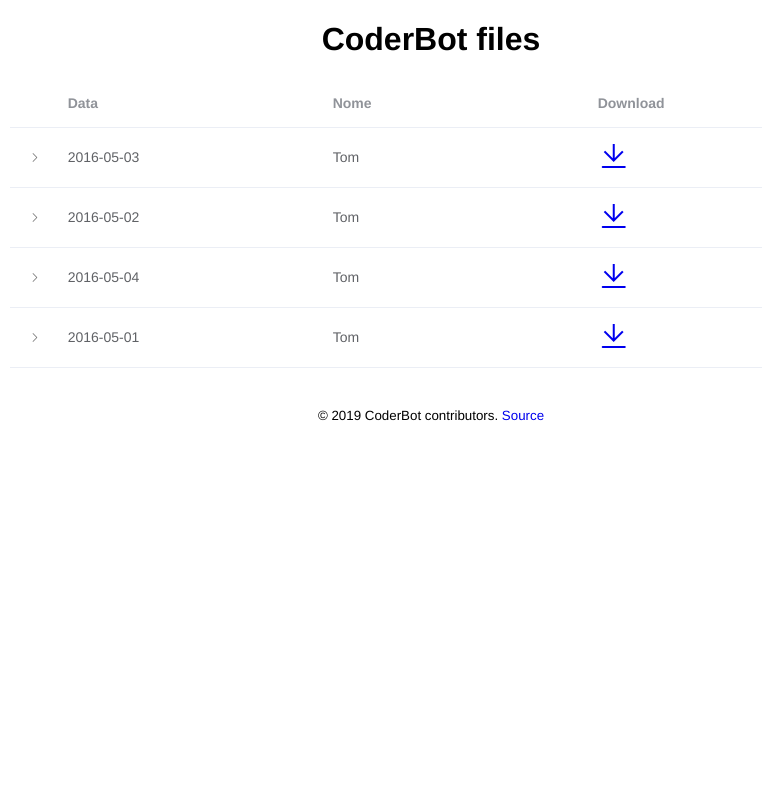
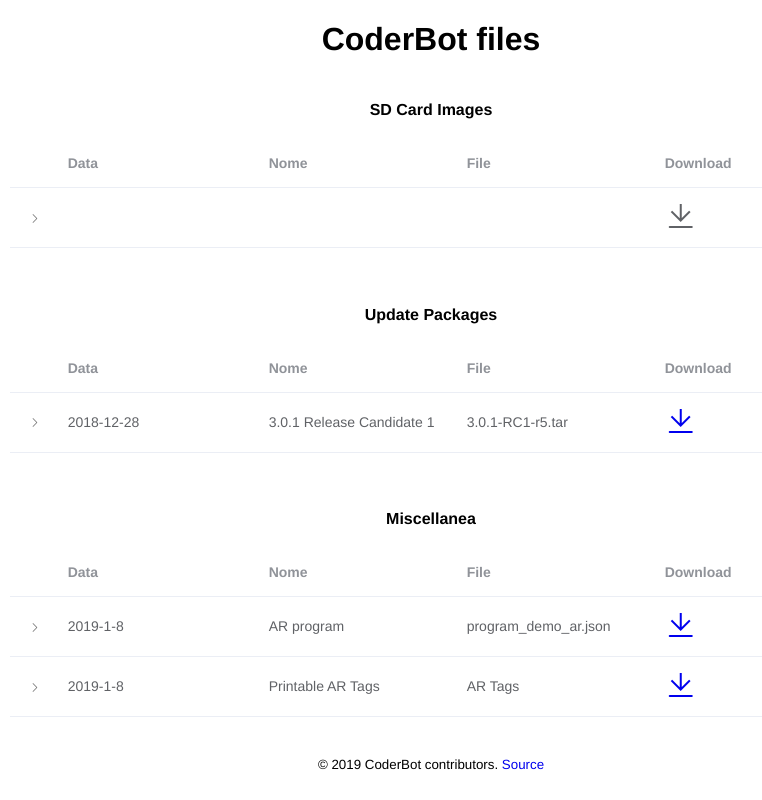
Before and after one commit to CoderBotOrg/repo, a Vue app: page / in a window 1280 px wide. Shown: the whole page, without its empty margins (209-971 px from the left). Built offline with nearby package versions, Linux system fonts and the light colour scheme.

Commit message:
Add AR program, AR PDF, 3.0.1 RC1 update package

```diff
--- a/src/App.vue
+++ b/src/App.vue
@@ -6,20 +6,63 @@
                 <div class="grid-content"></div>
             </el-col>
             <el-col :xs="{span:24}" :span="16">
-                <div class="grid-content bg-purple-light">
-                    <el-table :data="tableData" style="width: 100%">
+                <div class="grid-content">
+                    <h4>SD Card Images</h4>
+                    <el-table :data="images" style="width: 100%">
                         <el-table-column type="expand">
                             <template slot-scope="props">
-                                <p>Address: {{ props.row.address }}</p>
+                                Includes: {{ props.row.details }}
                             </template>
                         </el-table-column>
                         <el-table-column prop="date" label="Data">
                         </el-table-column>
                         <el-table-column prop="name" label="Nome">
                         </el-table-column>
-                        <el-table-column prop="address" label="Download">
+                        <el-table-column prop="fileName" label="File">
+                        </el-table-column>
+                        <el-table-column prop="download" label="Download">
                             <template slot-scope="scope">
-                                <a :href="scope.row.address" class="el-icon-download" style="font-size:32px"></a>
+                                <a :href="scope.row.downloadUrl" target="_blank" class="el-icon-download" style="font-size:32px"></a>
+                            </template>
+                        </el-table-column>
+                    </el-table>
+                    <br><br>
+                    <h4>Update Packages</h4>
+                    <el-table :data="updatePackages" style="width: 100%">
+                        <el-table-column type="expand">
+                            <template slot-scope="props">
+                                {{ props.row.details }}
+                            </template>
+                        </el-table-column>
+                        <el-table-column prop="date" label="Data">
+                        </el-table-column>
+                        <el-table-column prop="name" label="Nome">
+                        </el-table-column>
+                        <el-table-column prop="fileName" label="File">
+                        </el-table-column>
+                        <el-table-column prop="download" label="Download">
+                            <template slot-scope="scope">
+                                <a :href="scope.row.downloadUrl" target="_blank" class="el-icon-download" style="font-size:32px"></a>
+                            </template>
+                        </el-table-column>
+                    </el-table>
+                    <br><br>
+                    <h4>Miscellanea</h4>
+                    <el-table :data="misc" style="width: 100%">
+                        <el-table-column type="expand">
+                            <template slot-scope="props">
+                                {{ props.row.details }}
+                            </template>
+                        </el-table-column>
+                        <el-table-column prop="date" label="Data">
+                        </el-table-column>
+                        <el-table-column prop="name" label="Nome">
+                        </el-table-column>
+                        <el-table-column prop="fileName" label="File">
+                        </el-table-column>
+                        <el-table-column prop="download" label="Download">
+                            <template slot-scope="scope">
+                                <a :href="scope.row.downloadUrl" target="_blank" class="el-icon-download" style="font-size:32px"></a>
                             </template>
                         </el-table-column>
                     </el-table>
@@ -37,23 +80,28 @@
 export default {
     data() {
         return {
-            tableData: [{
-                date: '2016-05-03',
-                name: 'Tom',
-                address: 'No. 189, Grove St, Los Angeles'
-            }, {
-                date: '2016-05-02',
-                name: 'Tom',
-                address: 'No. 189, Grove St, Los Angeles'
-            }, {
-                date: '2016-05-04',
-                name: 'Tom',
-                address: 'No. 189, Grove St, Los Angeles'
-            }, {
-                date: '2016-05-01',
-                name: 'Tom',
-                address: 'No. 189, Grove St, Los Angeles'
-            }]
+            misc: [{
+                date: '2019-1-8',
+                name: 'AR program',
+                fileName: 'program_demo_ar.json',
+                downloadUrl: 'https://drive.google.com/open?id=1V3jsb6fR3ReF2SH_G0UieWPrBf_T8QoW',
+                details: 'This file must be imported from the CoderBot software. Download this file, then on CoderBot: Program -> Import and select the downloaded file.'
+            },{
+                date: '2019-1-8',
+                name: 'Printable AR Tags',
+                fileName: 'AR Tags',
+                downloadUrl: 'https://docs.google.com/presentation/d/19ihXcSqUKD1YsvXHiZJ57-mUUR1DQKcN7kNHCHfq3dM/edit?usp=sharing',
+                details: 'Print this document in A3 format.'}
+            ],
+            images: [{}],
+            updatePackages: [{
+                date: '2018-12-28',
+                name: '3.0.1 Release Candidate 1',
+                fileName: '3.0.1-RC1-r5.tar',
+                downloadUrl: 'https://github.com/CoderBotOrg/backend/releases/download/3.0.1-rc1/3.0.1-RC1-r5.tar',
+                details: 'Updates Backend to bc38f28, Frontend to CoderBotOrg/vue-app@5d03c94. New Python3 dependencies (included as installed wheels, in site-packages path): cachetools (py2-py3-any wheel). Mobile net tensorflow CNN Models (https://github.com/CoderBotOrg/system-install/blob/master/download_mobilenet_models.sh).'
+            },
+            ]
         }
     },
     methods: {}
```
